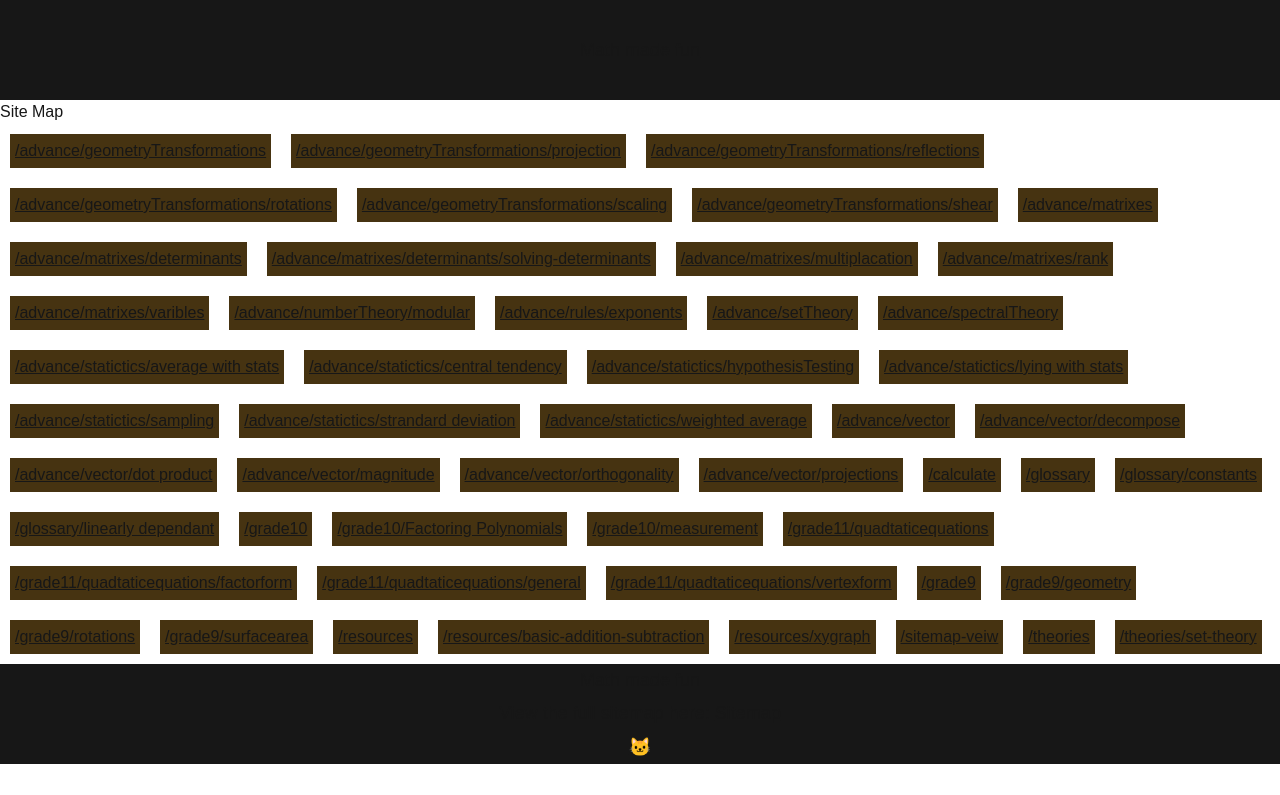
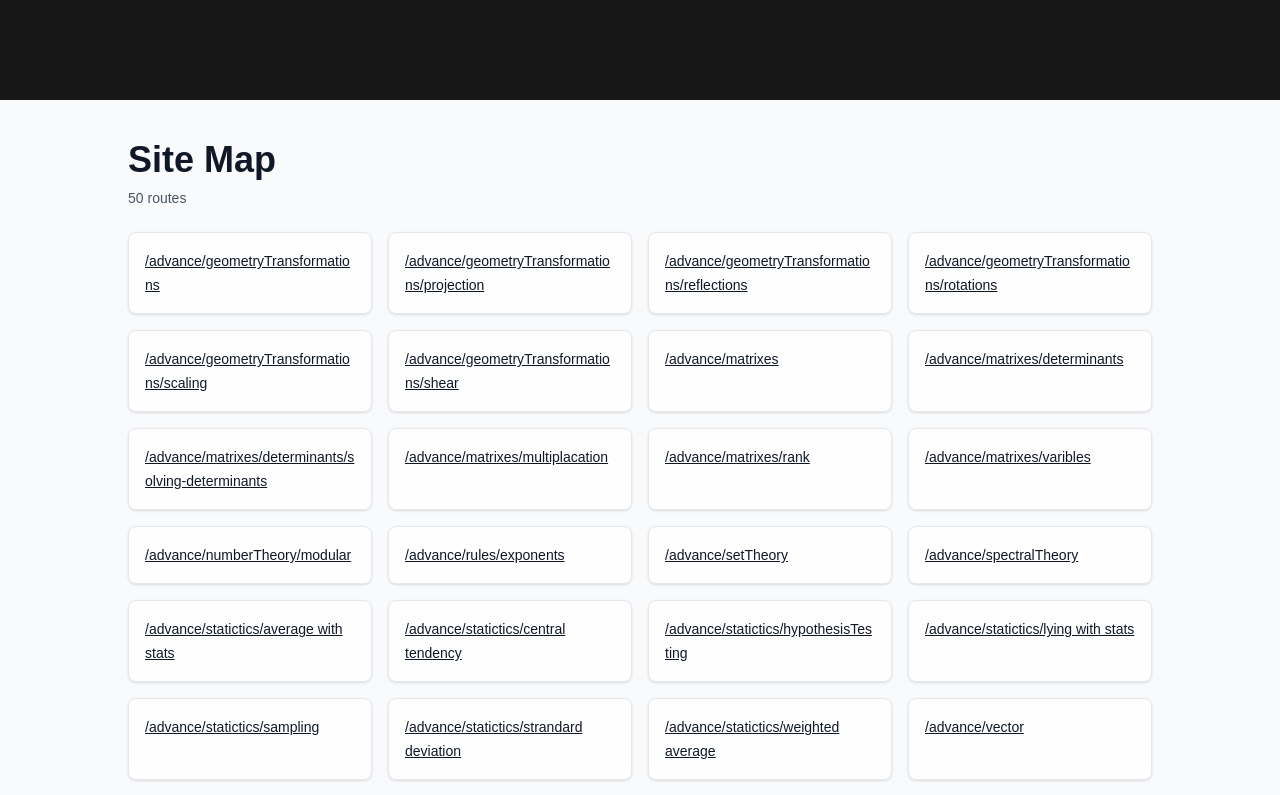
Before and after one commit to RisingSatalite/math-made-fun, a Next.js app: page /sitemap-veiw in a window 1280 px wide. Shown: the top 795 px of the page. Built offline with nearby package versions, Linux system fonts and the light colour scheme.

Commit message:
layout change

```diff
--- a/src/app/sitemap-veiw/page.js
+++ b/src/app/sitemap-veiw/page.js
@@ -38,17 +38,24 @@ async function getRoutes(dir = appDirPath, base = '') {
 
 export default async function SiteMapPage() {
   const routes = await getRoutes();
+  return (
+    <main className="min-h-screen py-10 px-6 bg-gray-50 dark:bg-gray-900">
+      <div className="max-w-5xl mx-auto">
+        <h1 className="text-3xl sm:text-4xl font-extrabold text-gray-900 dark:text-gray-100 mb-2">Site Map</h1>
+        <p className="text-sm text-gray-600 dark:text-gray-300 mb-6">{routes.length} routes</p>
 
-  return (
-    <div>
-      <h1>Site Map</h1>
-      <div>
-        {routes.map((route) => (
-          <span className="card-display" key={route}>
-            <a href={`/${route}`}>{`/${route}`}</a>
-          </span>
-        ))}
+        <div className="grid gap-4 sm:grid-cols-2 md:grid-cols-3 lg:grid-cols-4">
+          {routes.map((route) => (
+            <a
+              key={route}
+              href={`/${route}`}
+              className="block p-4 rounded-lg bg-white/80 dark:bg-gray-800 border border-gray-200 dark:border-gray-700 shadow-sm hover:shadow-md transform transition hover:-translate-y-0.5 text-gray-900 dark:text-gray-100 wrap-break-word"
+            >
+              <span className="text-sm font-medium">{`/${route}`}</span>
+            </a>
+          ))}
+        </div>
       </div>
-    </div>
+    </main>
   );
 }
```
